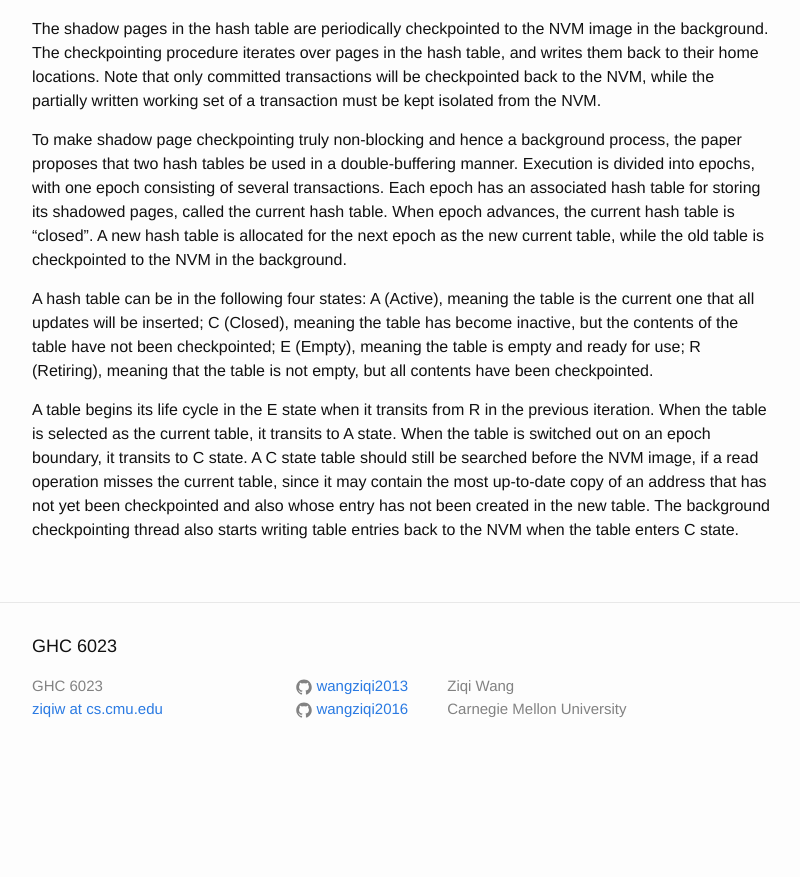
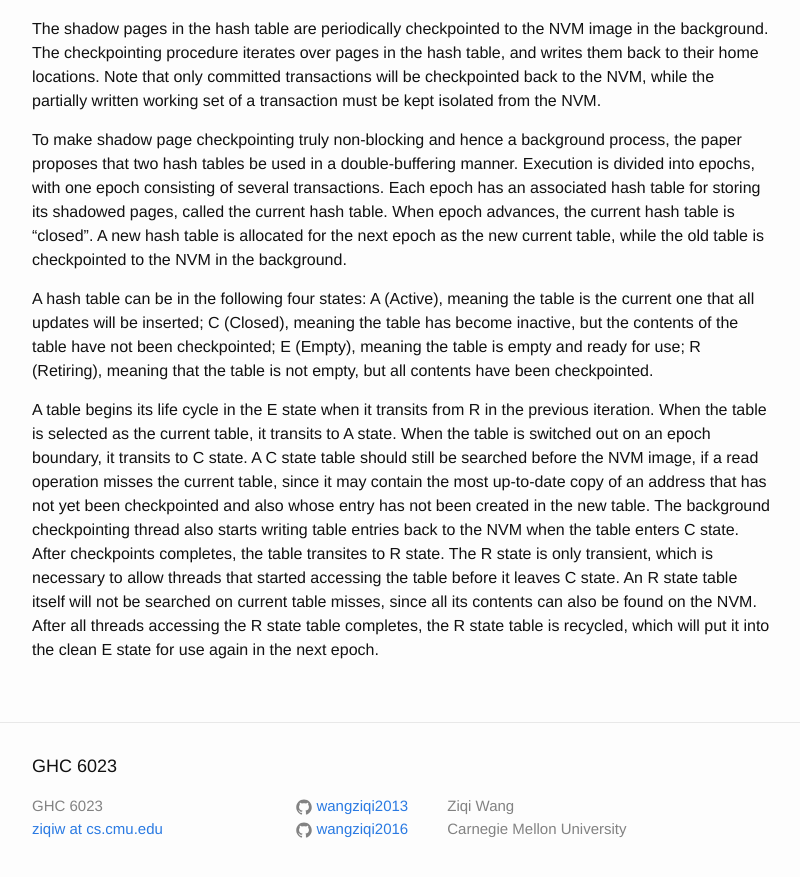
Before and after one commit to wangziqi2013/wangziqi2013.github.io, a Jekyll site: the page built from _posts/2020-08-05-softwrap.markdown, in a window 1280 px wide and 900 px high, scrolled down 2398 px. Shown: the top 877 px of the window, without its empty margins (238-1038 px from the left). Built offline with Jekyll 4.4.1, drawn with Linux system fonts in a browser that asks for light colours; before the commit the page ends 3178 px from its top, so only the background shows below that.

Commit message:
Adding E state

```diff
--- a/_posts/2020-08-05-softwrap.markdown
+++ b/_posts/2020-08-05-softwrap.markdown
@@ -110,4 +110,8 @@ as the current table, it transits to A state. When the table is switched out on
 A C state table should still be searched before the NVM image, if a read operation misses the current table, since it
 may contain the most up-to-date copy of an address that has not yet been checkpointed and also whose entry has not been
 created in the new table. The background checkpointing thread also starts writing table entries back to the NVM when
-the table enters C state.
+the table enters C state. After checkpoints completes, the table transites to R state. The R state is only transient, which
+is necessary to allow threads that started accessing the table before it leaves C state.
+An R state table itself will not be searched on current table misses, since all its contents can also be found on the
+NVM. After all threads accessing the R state table completes, the R state table is recycled, which will put it into
+the clean E state for use again in the next epoch.
```
